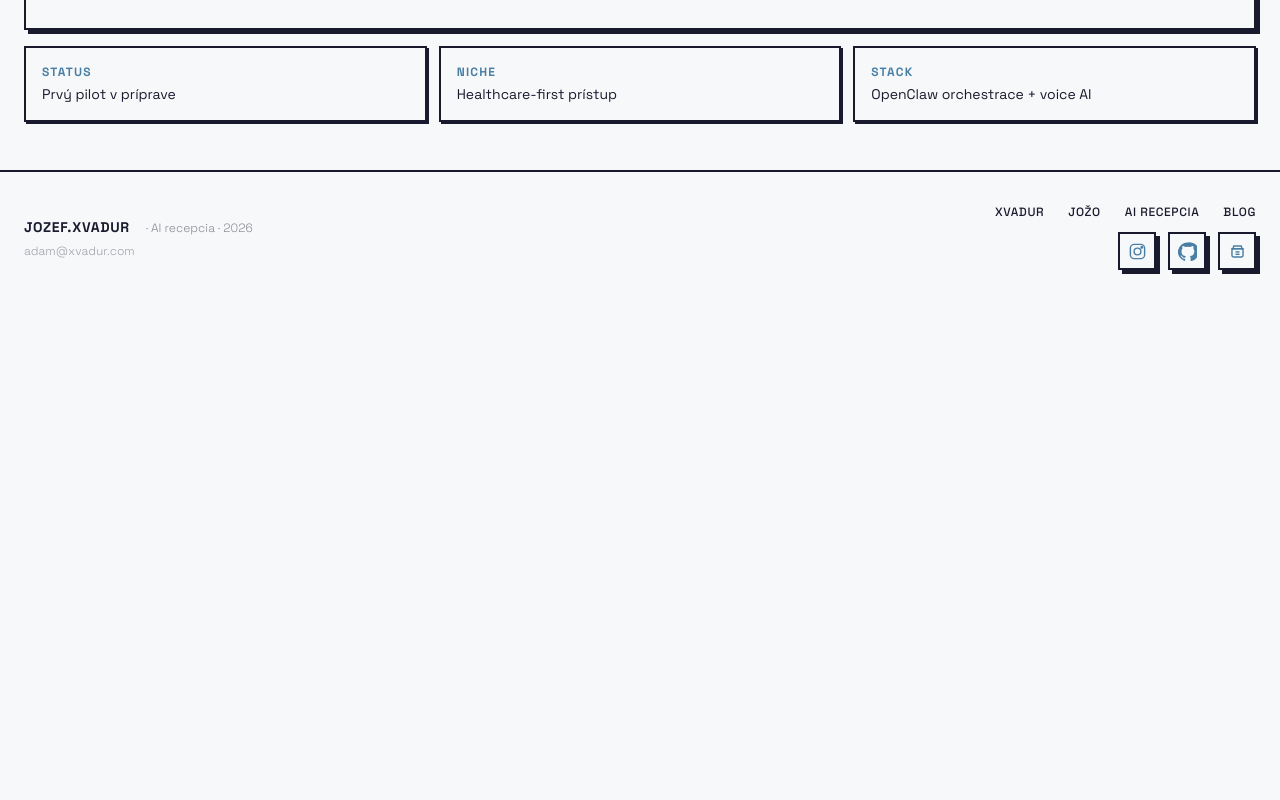
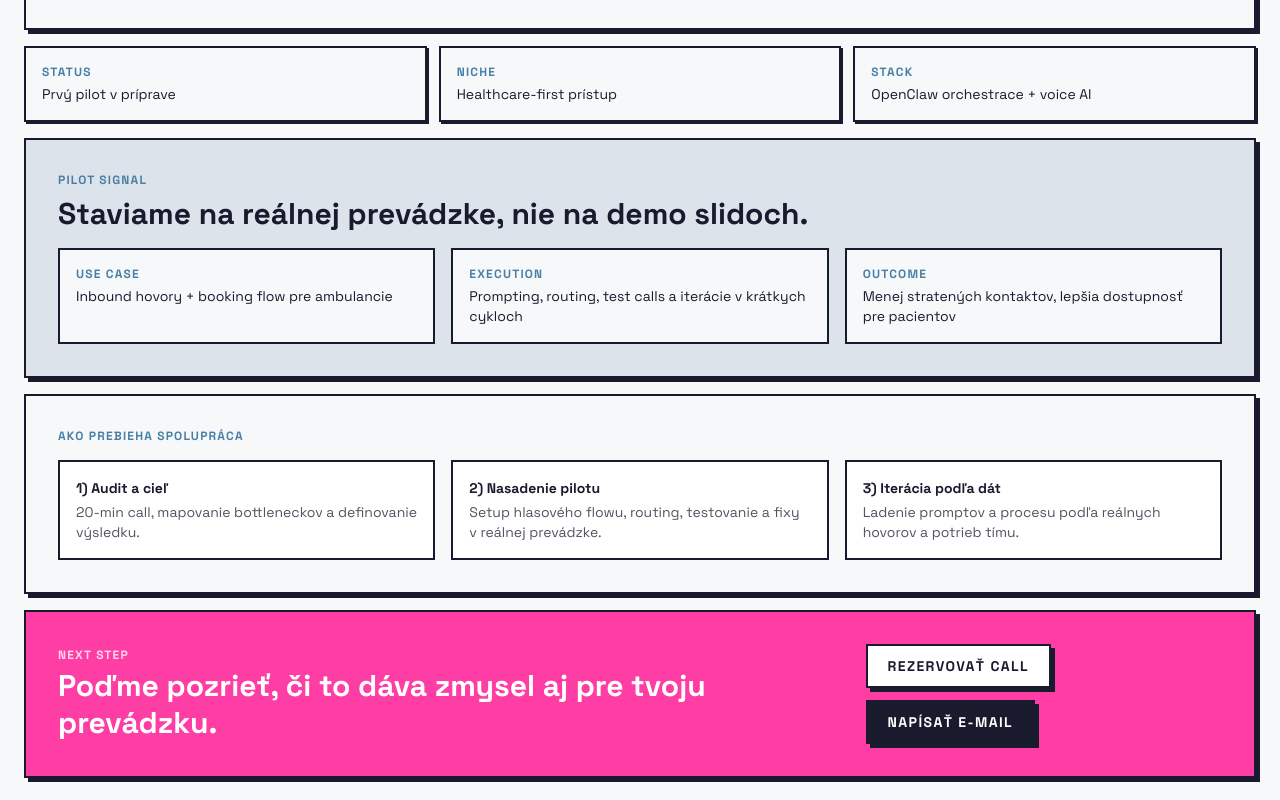
Before and after one commit to xvadur/Jozef, an Astro site: page / in a window 1280 px wide. Shown: the part 920-1720 px from the top of the page. Before the commit the page ends 1222 px from the top, so only its background shows below. Built offline with nearby package versions, Linux system fonts and the light colour scheme; Astro itself is replaced by a stand-in of ours.

Commit message:
feat(home): add social proof, 3-step process, and stronger final CTA

```diff
--- a/src/components/home/HeroGrid.astro
+++ b/src/components/home/HeroGrid.astro
@@ -157,6 +157,67 @@ import AnimatedBlock from "../ui/AnimatedBlock.tsx";
       <p class="text-sm mt-1">OpenClaw orchestrace + voice AI</p>
     </div>
   </div>
+
+  <!-- Social proof / pilot evidence -->
+  <AnimatedBlock client:load delay={0.55}>
+    <div class="mt-4 p-6 md:p-8" style="border: var(--border-brutal); box-shadow: var(--shadow-brutal); background-color: var(--color-silver);">
+      <p class="text-xs font-bold uppercase tracking-widest mb-2" style="color: var(--color-blue-deep);">Pilot signal</p>
+      <h3 class="text-2xl md:text-3xl font-bold mb-3" style="color: var(--color-text);">Staviame na reálnej prevádzke, nie na demo slidoch.</h3>
+      <div class="grid gap-3 md:gap-4 md:grid-cols-3 mt-4">
+        <div class="p-4" style="border: var(--border-brutal); background: var(--color-bg);">
+          <p class="text-xs font-bold uppercase tracking-widest" style="color: var(--color-blue-deep);">Use case</p>
+          <p class="text-sm mt-1">Inbound hovory + booking flow pre ambulancie</p>
+        </div>
+        <div class="p-4" style="border: var(--border-brutal); background: var(--color-bg);">
+          <p class="text-xs font-bold uppercase tracking-widest" style="color: var(--color-blue-deep);">Execution</p>
+          <p class="text-sm mt-1">Prompting, routing, test calls a iterácie v krátkych cykloch</p>
+        </div>
+        <div class="p-4" style="border: var(--border-brutal); background: var(--color-bg);">
+          <p class="text-xs font-bold uppercase tracking-widest" style="color: var(--color-blue-deep);">Outcome</p>
+          <p class="text-sm mt-1">Menej stratených kontaktov, lepšia dostupnosť pre pacientov</p>
+        </div>
+      </div>
+    </div>
+  </AnimatedBlock>
+
+  <!-- How collaboration works -->
+  <AnimatedBlock client:load delay={0.6}>
+    <div class="mt-4 p-6 md:p-8" style="border: var(--border-brutal); box-shadow: var(--shadow-brutal); background-color: var(--color-bg);">
+      <p class="text-xs font-bold uppercase tracking-widest mb-2" style="color: var(--color-blue-deep);">Ako prebieha spolupráca</p>
+      <div class="grid gap-3 md:gap-4 md:grid-cols-3 mt-4">
+        <div class="p-4" style="border: var(--border-brutal); background: #fff;">
+          <p class="text-sm font-bold">1) Audit a cieľ</p>
+          <p class="text-sm mt-1" style="opacity: 0.75;">20-min call, mapovanie bottleneckov a definovanie výsledku.</p>
+        </div>
+        <div class="p-4" style="border: var(--border-brutal); background: #fff;">
+          <p class="text-sm font-bold">2) Nasadenie pilotu</p>
+          <p class="text-sm mt-1" style="opacity: 0.75;">Setup hlasového flowu, routing, testovanie a fixy v reálnej prevádzke.</p>
+        </div>
+        <div class="p-4" style="border: var(--border-brutal); background: #fff;">
+          <p class="text-sm font-bold">3) Iterácia podľa dát</p>
+          <p class="text-sm mt-1" style="opacity: 0.75;">Ladenie promptov a procesu podľa reálnych hovorov a potrieb tímu.</p>
+        </div>
+      </div>
+    </div>
+  </AnimatedBlock>
+
+  <!-- Final CTA -->
+  <AnimatedBlock client:load delay={0.65}>
+    <div class="mt-4 p-6 md:p-8 flex flex-col md:flex-row md:items-center md:justify-between gap-4" style="border: var(--border-brutal); box-shadow: var(--shadow-brutal); background-color: #FF3EA5;">
+      <div>
+        <p class="text-xs font-bold uppercase tracking-widest text-white opacity-80">Next step</p>
+        <h3 class="text-2xl md:text-3xl font-bold text-white leading-tight mt-1">Poďme pozrieť, či to dáva zmysel aj pre tvoju prevádzku.</h3>
+      </div>
+      <div class="flex flex-wrap gap-3">
+        <BrutalistButton href="https://cal.com/xvadur" variant="white" size="md" target="_blank">
+          Rezervovať call
+        </BrutalistButton>
+        <BrutalistButton href="mailto:adam@xvadur.com" variant="black" size="md">
+          Napísať e-mail
+        </BrutalistButton>
+      </div>
+    </div>
+  </AnimatedBlock>
 </section>
 
 <style>
```
